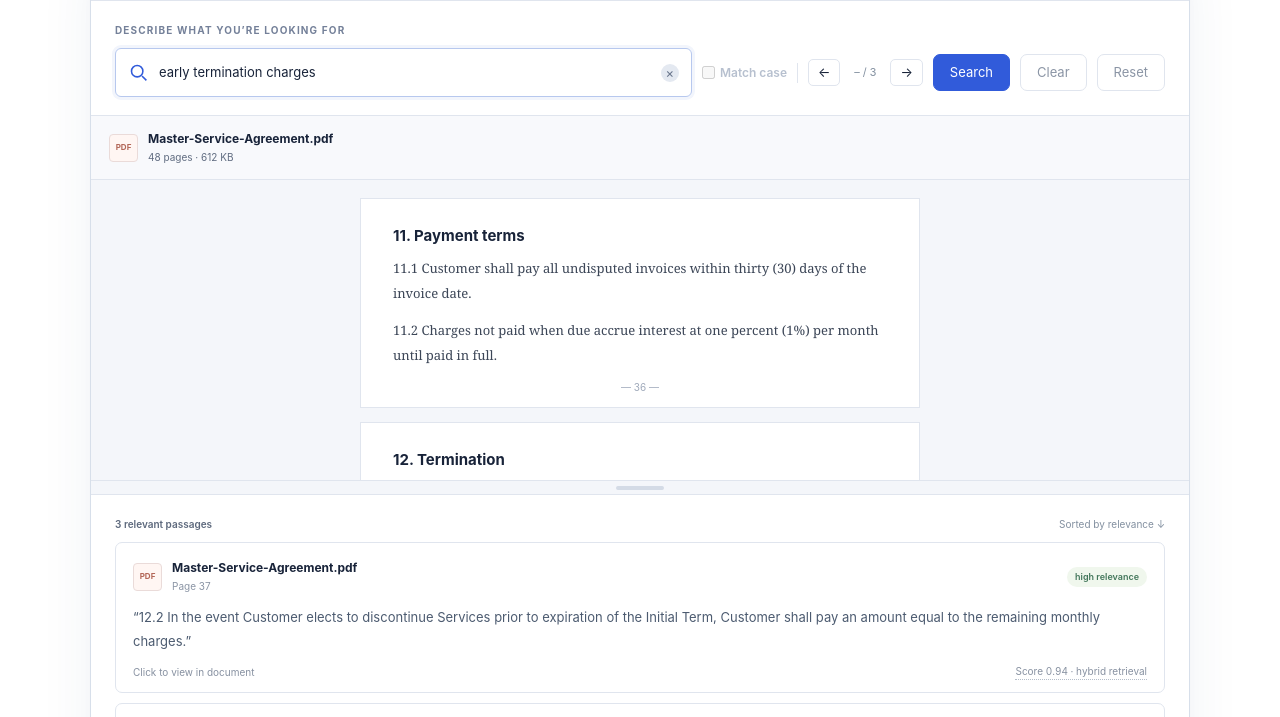
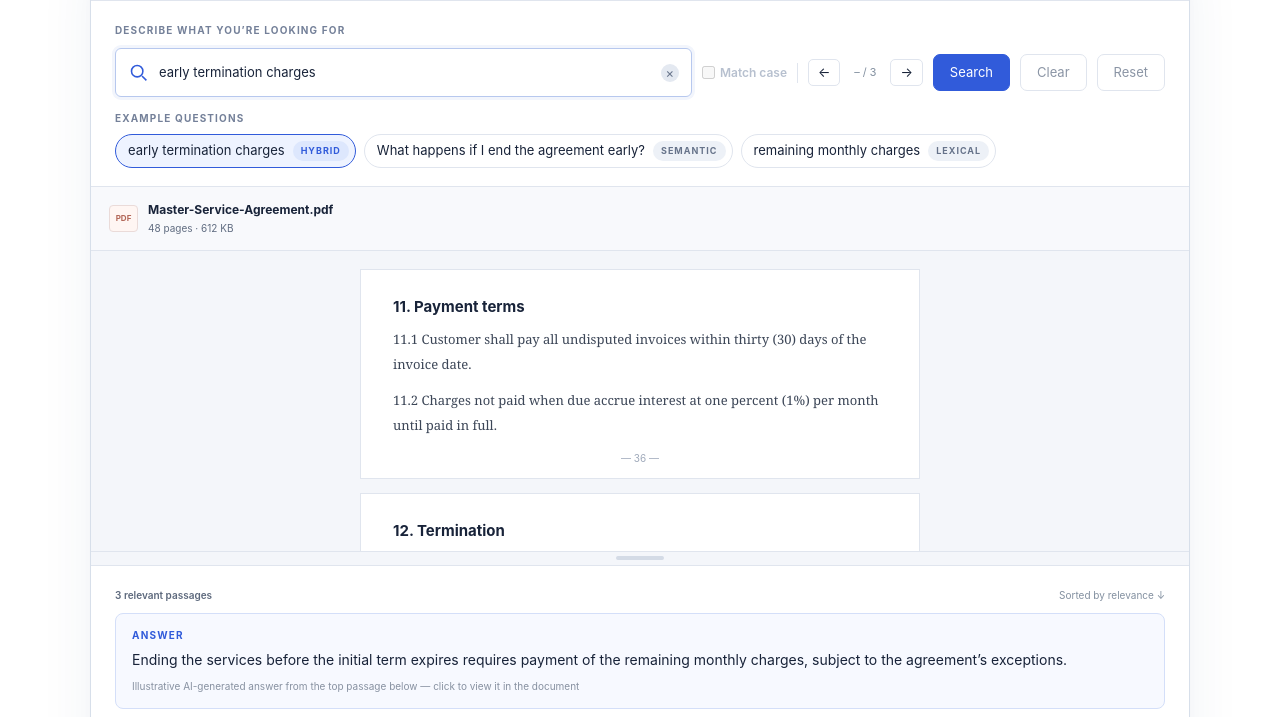
Before and after one commit to stepince/doculocate-site, a website: page index.html in a window 1280 px wide. Shown: the part 667-1384 px from the top of the page. Drawn offline with Linux system fonts and the light colour scheme.

Commit message:
changed to single document positioning and updated styles

```diff
--- a/index.html
+++ b/index.html
@@ -49,10 +49,11 @@
 <label class="ad-toggle disabled" id="demo-case-label"><input type="checkbox" id="demo-case" disabled> Match case</label><span class="ad-divider" aria-hidden="true"></span>
 <span class="ad-nav"><button type="button" class="ad-nav-btn" id="demo-prev" aria-label="Previous match" disabled>←</button><span class="ad-count" id="demo-count" aria-live="polite">0 / 0</span><button type="button" class="ad-nav-btn" id="demo-next" aria-label="Next match" disabled>→</button></span>
 <button type="button" class="ad-btn primary" id="demo-search">Search</button><button type="button" class="ad-btn" id="demo-clear" title="Remove the highlight and results, keep the query">Clear</button><button type="button" class="ad-btn danger" id="demo-reset" title="Return the demo to its starting state">Reset</button></div>
+<div class="ad-questions-wrap"><span class="ad-mini-label" id="demo-questions-label">EXAMPLE QUESTIONS</span><div class="ad-questions" id="demo-questions" role="group" aria-labelledby="demo-questions-label"></div></div>
 </div>
 <div class="ad-viewer" id="demo-viewer" tabindex="-1" aria-label="Example document viewer"><div class="ad-viewer-header"><span class="file-icon" id="viewer-type">PDF</span><div class="ad-file-info"><strong id="viewer-name">Master-Service-Agreement.pdf</strong><small id="viewer-meta">48 pages · 612 KB</small></div></div><div class="ad-viewer-body" id="viewer-body"></div><div class="ad-resize" id="viewer-resize" role="separator" aria-orientation="horizontal" aria-label="Resize the document viewer" title="Drag to resize the document viewer"></div></div>
-<div class="ad-results"><div class="ad-results-heading"><span id="results-status" role="status">Searching…</span><span id="results-sort">Sorted by relevance ↓</span></div><div id="results"></div></div>
-<div class="ad-bottom"><span>Search → ranked passages → original document</span><span id="demo-footer-note">Fictional files · no uploads or live AI calls</span></div>
+<div class="ad-results"><div class="ad-results-heading"><span id="results-status" role="status">Searching…</span><span id="results-sort">Sorted by relevance ↓</span></div><div class="ad-answer" id="demo-answer-box" role="button" tabindex="0" hidden></div><div id="results"></div></div>
+<div class="ad-bottom"><span>Search → ranked passages → original document</span><span>Fictional files · illustrative answer · no uploads or live AI calls</span></div>
 </div>
 <noscript><p>Enable JavaScript to switch documents, compare search modes, and step through the highlighted example sources. The app itself searches one uploaded document and shows the matching passage in a viewer.</p></noscript></section>
 <section class="formats-strip wrap" id="formats" aria-labelledby="formats-title"><h2 id="formats-title">START WITH THE DOCUMENT IN FRONT OF YOU.</h2><div><span><b class="format-symbol">PDF</b> PDF</span><span><b class="format-symbol">W</b> DOCX</span><span><b class="format-symbol">T</b> TXT</span><span><b class="format-symbol">X</b> XLSX / XLS</span><span><b class="format-symbol">,</b> CSV</span></div><p>A contract, a policy, or a workbook. Search one file at a time.</p></section>
--- a/script.js
+++ b/script.js
@@ -4,6 +4,7 @@
 const samples = {
   pdf: {
     name: 'Master-Service-Agreement.pdf', type: 'PDF', icon: '', meta: '48 pages · 612 KB', unit: 'passage',
+    answer: 'Ending the services before the initial term expires requires payment of the remaining monthly charges, subject to the agreement’s exceptions.',
     queries: { hybrid: 'early termination charges', semantic: 'What happens if I end the agreement early?', lexical: 'remaining monthly charges' },
     view: { kind: 'pages', pages: [
       { n: 36, blocks: [
@@ -26,6 +27,7 @@ const samples = {
   },
   docx: {
     name: 'Purchase-Policy.docx', type: 'DOC', icon: 'word', meta: '34 KB', unit: 'passage',
+    answer: 'Purchases above $2,500 need written authorization from the department manager before the order is placed.',
     queries: { hybrid: 'purchase approval threshold', semantic: 'When do I need permission before buying something?', lexical: 'written authorization' },
     view: { kind: 'doc', blocks: [
       { k: 'h1', t: 'Purchasing policy' },
@@ -51,6 +53,7 @@ const samples = {
   },
   sheet: {
     name: 'Fees-Schedule.xlsx', type: 'XLS', icon: 'sheet', meta: '2 sheets · 9 rows · 19 KB', unit: 'row',
+    answer: 'The listed late payment fee is $50.00, due after five days.',
     queries: { hybrid: 'late payment fee', semantic: 'What will I owe if I pay rent late?', lexical: 'Late payment fee' },
     view: { kind: 'sheet', sheets: [
       { name: 'Fees', columns: ['Item', 'Amount', 'When due', 'Notes'], rows: [
@@ -75,6 +78,7 @@ const samples = {
   },
   text: {
     name: 'Operations-Notes.txt', type: 'TXT', icon: 'text', meta: '3 KB', unit: 'passage',
+    answer: 'Restore the last healthy version, confirm traffic is flowing, and then investigate the failed release.',
     queries: { hybrid: 'failed deployment recovery', semantic: 'How do we get back online after a bad release?', lexical: 'last healthy version' },
     view: { kind: 'text', blocks: [
       { k: 'p', t: 'SERVICE HEALTH' },
@@ -243,6 +247,22 @@ function highlight(r) {
   target.scrollIntoView({ block: 'center', behavior: 'auto' });
 }
 
+// ---------- Example questions ----------
+
+const MODE_LABELS = { hybrid: 'Hybrid', semantic: 'Semantic', lexical: 'Lexical' };
+
+/** One button per prepared question for the current document; picking one switches the search type and runs it. */
+function renderQuestions() {
+  const item = sample(); const list = $('demo-questions'); list.replaceChildren();
+  Object.keys(MODE_LABELS).forEach(mode => {
+    const b = el('button', 'ad-q' + (mode === modeSelect.value ? ' active' : ''));
+    b.type = 'button'; b.setAttribute('aria-pressed', String(mode === modeSelect.value));
+    b.append(el('span', 'ad-q-text', item.queries[mode]), el('span', 'ad-q-mode', MODE_LABELS[mode]));
+    b.addEventListener('click', () => { modeSelect.value = mode; render(); });
+    list.append(b);
+  });
+}
+
 // ---------- Results ----------
 
 function syncActive() {
@@ -251,6 +271,7 @@ function syncActive() {
     card.classList.toggle('active', on);
     card.setAttribute('aria-pressed', String(on));
   });
+  $('demo-answer-box').classList.toggle('active', visible && current === 0 && !$('demo-answer-box').hidden);
 }
 
 function updateCount() {
@@ -271,7 +292,7 @@ function hideHighlight() {
   syncActive(); updateCount();
 }
 
-/** A card: jump and highlight, or — if that result's highlight is already showing — turn it off. */
+/** A card or the answer: jump and highlight, or — if that result's highlight is already showing — turn it off. */
 function toggleResult(index) {
   if (visible && current === index) hideHighlight(); else goTo(index);
 }
@@ -283,8 +304,8 @@ function placeholder(icon, message) {
 }
 
 function scoreChip(score) {
-  const chip = el('span', 'score', 'Score ' + score.toFixed(2) + ' · hybrid retrieval');
-  chip.title = 'Hybrid retrieval score (0–1): semantic + keyword match, normalized within this query’s candidates — not comparable across searches.';
+  const chip = el('span', 'score', 'Score ' + score.toFixed(2) + ' · AI rerank');
+  chip.title = 'Relevance (0–1) as judged by the AI reranker for this query.';
   return chip;
 }
 
@@ -307,6 +328,7 @@ function render() {
   const item = sample(); const mode = modeSelect.value;
   queryInput.value = item.queries[mode];
   $('demo-clear-query').hidden = false;
+  renderQuestions();
   const lexical = mode === 'lexical';
   $('demo-case').disabled = !lexical;
   $('demo-case-label').classList.toggle('disabled', !lexical);
@@ -331,18 +353,26 @@ function render() {
   $('results-status').textContent = results.length ? results.length + ' relevant ' + item.unit + (results.length === 1 ? '' : 's') : '';
   $('results-sort').hidden = !results.length;
 
+  const box = $('demo-answer-box');
+  box.replaceChildren();
+  if (results.length) {
+    box.append(el('p', 'ad-answer-label', 'ANSWER'), el('p', 'ad-answer-text', item.answer), el('p', 'ad-answer-hint', 'Illustrative AI-generated answer from the top passage below — click to view it in the document'));
+    box.hidden = false;
+  } else box.hidden = true;
+
   const hasResults = results.length > 0;
   $('demo-prev').disabled = !hasResults; $('demo-next').disabled = !hasResults;
   updateCount(); syncActive();
   if (lexical && hasResults) goTo(0); // like the app: Lexical jumps straight to the first occurrence
 }
 
-/** Clear: removes the highlight and results but keeps the query, search type and document. */
+/** Clear: removes the highlight, results and Answer but keeps the query, search type and document. */
 function clearResults() {
   results = []; current = -1; visible = false;
   clearHighlight();
   $('results').replaceChildren(placeholder('⌕', 'Search by meaning — try words that don’t appear in the document.'));
   $('results-status').textContent = ''; $('results-sort').hidden = true;
+  $('demo-answer-box').hidden = true; $('demo-answer-box').replaceChildren();
   $('demo-prev').disabled = true; $('demo-next').disabled = true;
   updateCount(); syncActive();
 }
@@ -361,6 +391,8 @@ $('demo-reset').addEventListener('click', () => {
 $('demo-clear-query').addEventListener('click', () => { queryInput.value = ''; $('demo-clear-query').hidden = true; });
 $('demo-prev').addEventListener('click', () => goTo(current < 0 ? results.length - 1 : current - 1));
 $('demo-next').addEventListener('click', () => goTo(current + 1));
+$('demo-answer-box').addEventListener('click', () => toggleResult(0));
+$('demo-answer-box').addEventListener('keydown', e => { if (e.key === 'Enter' || e.key === ' ') { e.preventDefault(); toggleResult(0); } });
 
 // Drag handle under the viewer (same behavior as the app's).
 (function () {
--- a/styles.css
+++ b/styles.css
@@ -175,3 +175,18 @@
 .seo-related ul{padding-left:20px}
 @media(max-width:700px){.seo-page h1{font-size:34px;letter-spacing:-1.2px}.seo-lead{font-size:16px}.seo-page h2{font-size:24px}.seo-page .hero-actions{justify-content:flex-start}}
 @media(max-width:800px){.header nav{flex-wrap:wrap;justify-content:flex-start;gap:6px 14px}}
+
+/* Example questions and the Answer callout (between the viewer and the result cards, like the app). */
+.ad-questions-wrap{margin-top:14px}.ad-questions-wrap .ad-mini-label{margin-bottom:8px}
+.ad-questions{display:flex;flex-wrap:wrap;gap:8px}
+.ad-q{display:inline-flex;align-items:center;gap:8px;max-width:100%;padding:6px 6px 6px 12px;font-size:12px;color:var(--ink);background:#fff;border:1px solid var(--line);border-radius:999px;cursor:pointer;text-align:left}
+.ad-q:hover{border-color:#b6c7f1}.ad-q.active{border-color:var(--blue);background:#eef3ff}
+.ad-q-mode{flex-shrink:0;font-size:9px;font-weight:700;letter-spacing:1px;text-transform:uppercase;color:#66738a;background:#edf1f7;border-radius:999px;padding:3px 8px}
+.ad-q.active .ad-q-mode{color:var(--blue);background:#dde7fd}
+.ad-q:focus-visible,.ad-answer:focus-visible{outline:2px solid #7e9ce9;outline-offset:2px}
+.ad-answer{border:1px solid #d4dff9;background:#f7f9ff;border-radius:8px;padding:14px 16px;margin:0 0 12px;cursor:pointer}
+.ad-answer:hover{border-color:#b6c7f1}.ad-answer.active{border-color:var(--blue);box-shadow:inset 0 0 0 1px var(--blue)}
+.ad-answer p{margin:0}
+.ad-answer-label{font-size:10px;font-weight:700;letter-spacing:1.2px;color:var(--blue);margin-bottom:6px!important}
+.ad-answer-text{font-size:14px;line-height:1.6;color:var(--ink)}
+.ad-answer-hint{font-size:10px;color:#8791a1;margin-top:8px!important}
```
Also changed, not shown: README.md.
